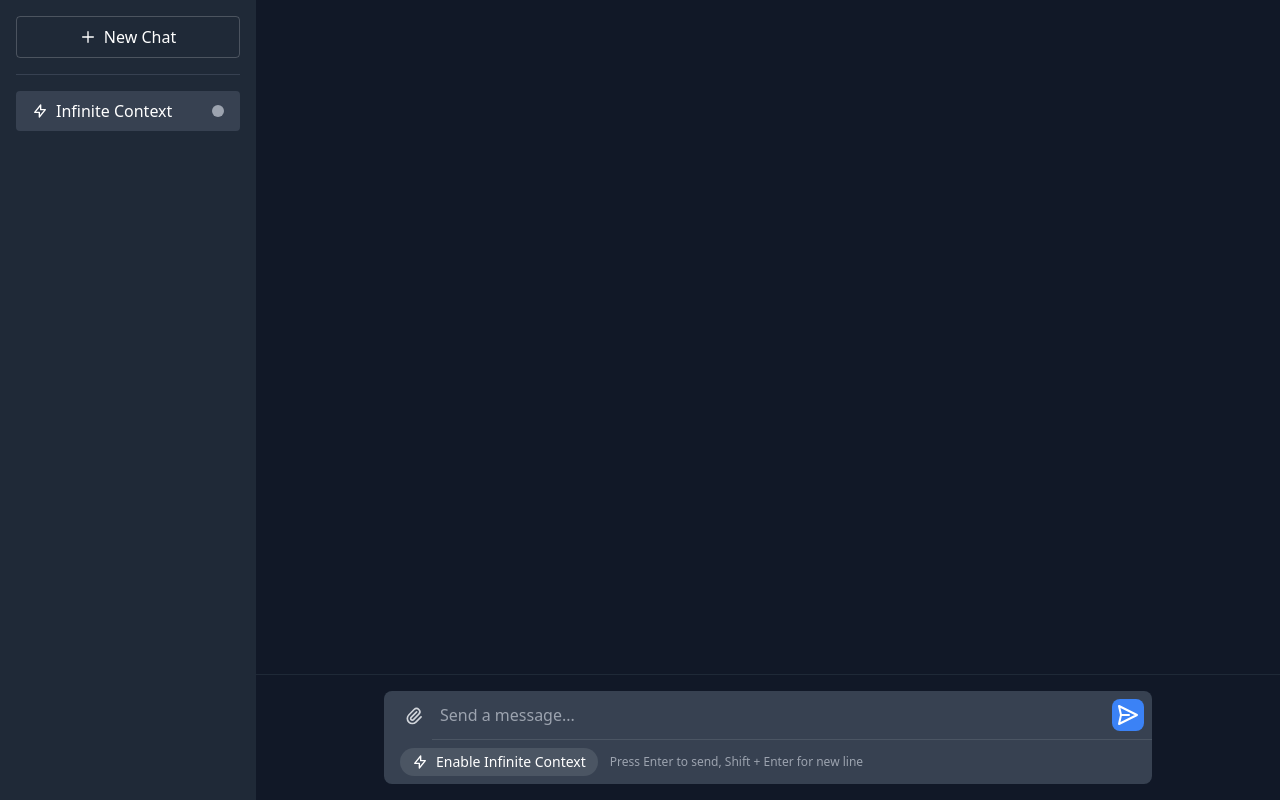
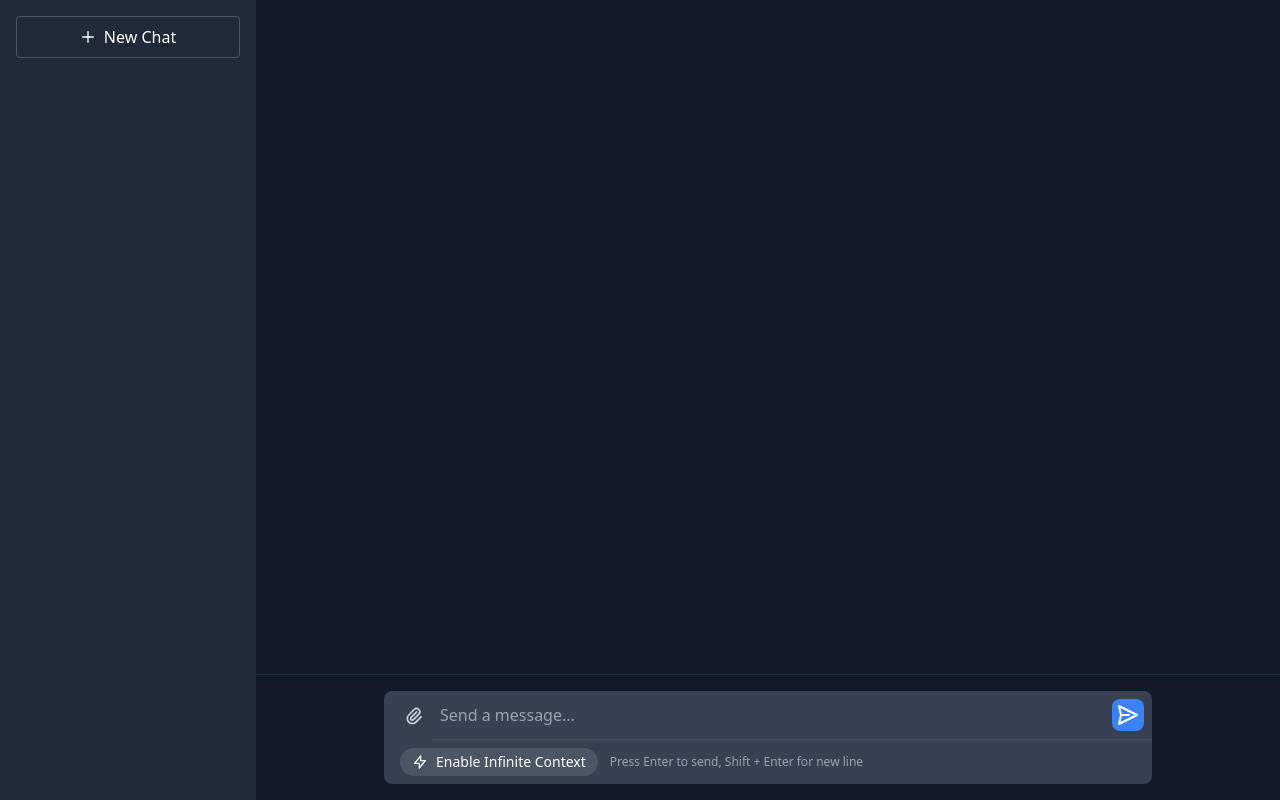
Before and after one commit to YehyunLee/genai-hack, a Next.js app in the folder infiniteContext/: page /chat in a window 1280 px wide. Built offline with nearby package versions, Linux system fonts and the light colour scheme.

Commit message:
feat: simple version of foldable feature

```diff
--- a/infiniteContext/pages/chat.js
+++ b/infiniteContext/pages/chat.js
@@ -10,6 +10,7 @@ export default function Chat() {
   const [pdfText, setPdfText] = useState('');
   const [pdfInfo, setPdfInfo] = useState(null);
   const [error, setError] = useState(null);
+  const [visibleMessages, setVisibleMessages] = useState({});
   const textareaRef = useRef(null);
   const messagesEndRef = useRef(null);
 
@@ -35,7 +36,6 @@ export default function Chat() {
 
     setIsUploading(true);
 
-    // Create a FormData object to send the file
     const formData = new FormData();
     formData.append('file', file);
 
@@ -48,7 +48,6 @@ export default function Chat() {
       const data = await res.json();
 
       if (data.success) {
-        // Set the PDF text and info
         setPdfText(data.text);
         setPdfInfo(data.info);
 
@@ -58,7 +57,6 @@ export default function Chat() {
           pageCount: data.info.pageCount
         });
 
-        // Add a system message about the uploaded file and extracted text
         setMessages(prev => [
           ...prev,
           {
@@ -86,10 +84,10 @@ export default function Chat() {
     if (!input.trim()) return;
     setError(null);
     const userMessage = { role: 'user', text: input };
+    adjustTextareaHeight();
 
     try {
-      // Check message size before sending
-      if (new Blob([input]).size > 10 * 1024 * 1024) { // 10MB
+      if (new Blob([input]).size > 10 * 1024 * 1024) {
         throw new Error('Message is too large. Please reduce the size.');
       }
 
@@ -102,7 +100,7 @@ export default function Chat() {
         body: JSON.stringify({
           message: userMessage.text,
           mode: isInfiniteMode ? 'infinite' : 'default',
-          pdfText: pdfText // Send the PDF text to the chat API
+          pdfText: pdfText
         }),
       });
 
@@ -125,11 +123,16 @@ export default function Chat() {
     }
   };
 
+  const toggleVisibility = (index) => {
+    setVisibleMessages(prev => ({
+      ...prev,
+      [index]: !prev[index]
+    }));
+  };
+
   useEffect(() => {
     messagesEndRef.current?.scrollIntoView({ behavior: 'smooth' });
   }, [messages]);
-
-  // Rest of your component remains the same
 
   return (
     <div className="min-h-screen bg-gray-900">
@@ -139,7 +142,6 @@ export default function Chat() {
       </Head>
 
       <div className="flex h-screen">
-        {/* Sidebar */}
         <div className="hidden md:flex w-64 bg-gray-800 flex-col p-4">
           <button className="flex items-center justify-center gap-2 px-4 py-2 mb-4 w-full rounded border border-white/20 text-white hover:bg-gray-700 transition-colors">
             <svg xmlns="http://www.w3.org/2000/svg" className="h-4 w-4" fill="none" viewBox="0 0 24 24" stroke="currentColor">
@@ -147,46 +149,23 @@ export default function Chat() {
             </svg>
             New Chat
           </button>
-
-          {/* Infinite context toggle */}
-          <div className="border-t border-gray-700 pt-4">
-            <button
-              onClick={() => setIsInfiniteMode(!isInfiniteMode)}
-              className={`flex items-center justify-between w-full px-4 py-2 rounded ${
-                isInfiniteMode
-                  ? 'bg-green-600 hover:bg-green-700'
-                  : 'bg-gray-700 hover:bg-gray-600'
-              } text-white transition-colors`}
-            >
-              <span className="flex items-center gap-2">
-                <svg xmlns="http://www.w3.org/2000/svg" className="h-4 w-4" fill="none" viewBox="0 0 24 24" stroke="currentColor">
-                  <path strokeLinecap="round" strokeLinejoin="round" strokeWidth={2} d="M13 10V3L4 14h7v7l9-11h-7z" />
-                </svg>
-                Infinite Context
-              </span>
-              <div className={`w-3 h-3 rounded-full ${isInfiniteMode ? 'bg-white' : 'bg-gray-400'}`} />
-            </button>
-            {isInfiniteMode && (
-              <p className="text-xs text-gray-400 mt-2 px-4">
-                Process unlimited text with auto-chunking
-              </p>
-            )}
-          </div>
         </div>
 
-        {/* Main chat area */}
         <div className="flex-1 flex flex-col">
-          {/* Messages */}
           <div className="flex-1 overflow-y-auto">
             {messages.map((msg, idx) => (
-              <div key={idx} className={`p-8 ${
-                msg.role === 'ai' ? 'bg-gray-800' :
-                msg.role === 'system' ? 'bg-gray-700' : 'bg-gray-900'
-              }`}>
+              <div key={idx} className={`p-8 ${msg.role === 'ai' ? 'bg-gray-800' : msg.role === 'system' ? 'bg-gray-700' : 'bg-gray-900'}`}>
                 <div className="max-w-3xl mx-auto flex space-x-4">
+                  <button
+                    onClick={() => toggleVisibility(idx)}
+                    className="text-white bg-gray-700 hover:bg-gray-600 rounded-full p-2"
+                  >
+                    {visibleMessages[idx] !== false ? '▼' : '▶'}
+                  </button>
+                  {visibleMessages[idx] !== false && (
+                    <div className="flex-1">
                       <div className={`w-8 h-8 rounded-full flex items-center justify-center ${
-                    msg.role === 'ai' ? 'bg-green-500' :
-                    msg.role === 'system' ? 'bg-gray-500' : 'bg-blue-500'
+                        msg.role === 'ai' ? 'bg-green-500' : msg.role === 'system' ? 'bg-gray-500' : 'bg-blue-500'
                       }`}>
                         {msg.role === 'ai' ? 'AI' : msg.role === 'system' ? 'S' : 'U'}
                       </div>
@@ -194,17 +173,17 @@ export default function Chat() {
                         <p className="text-gray-100 whitespace-pre-wrap">{msg.text}</p>
                       </div>
                     </div>
+                  )}
+                </div>
               </div>
             ))}
             <div ref={messagesEndRef} />
           </div>
 
-          {/* Input area */}
           <div className="border-t border-gray-800 p-4">
             <div className="max-w-3xl mx-auto">
               <div className="relative bg-gray-700 rounded-lg">
                 <div className="flex">
-                  {/* File upload button to the left of input */}
                   <div className="flex items-center pl-3">
                     <input
                       type="file"
@@ -237,7 +216,6 @@ export default function Chat() {
                     )}
                   </div>
 
-                  {/* Text input */}
                   <textarea
                     ref={textareaRef}
                     value={input}
```
Lines whose indentation alone changed are shown as unchanged.
